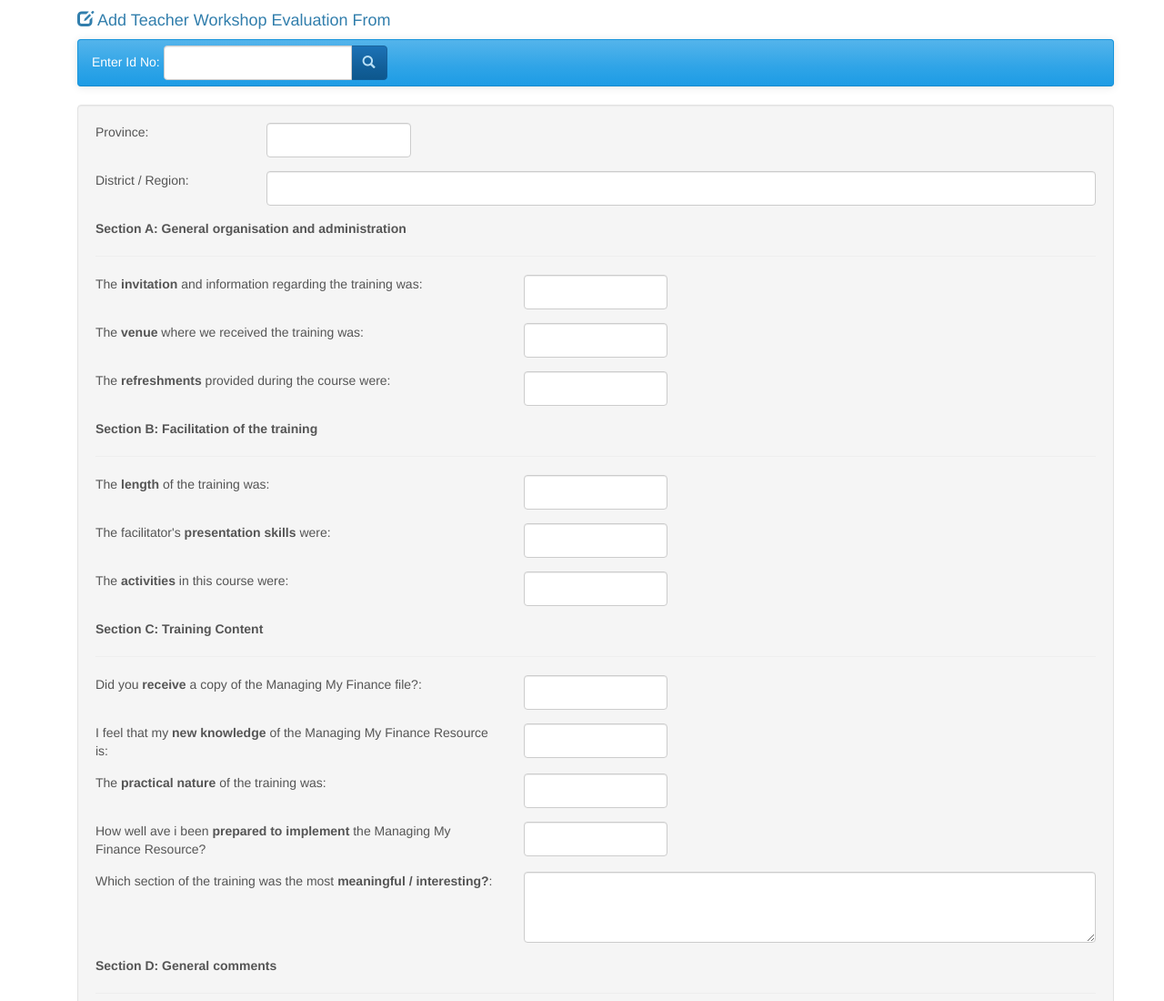
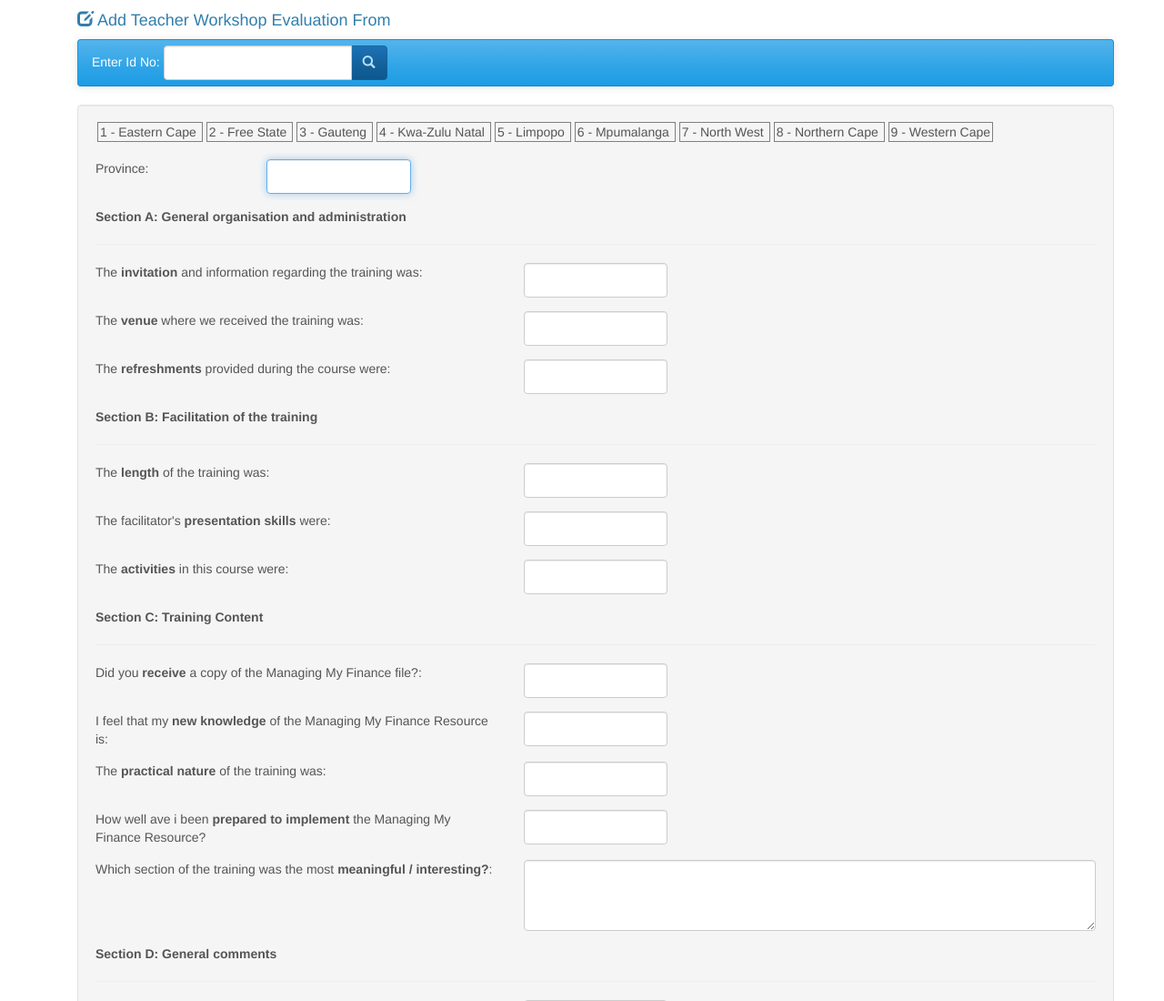
Before and after one commit to BoyZeePoole/ManagingYourMoney, a plain HTML site: page ManagingYourMoney/index.html at #!/home in a window 1280 px wide. Shown: the top 1100 px of the page at 91% size. Drawn offline with Linux system fonts and the light colour scheme.

Commit message:
Added province description

```diff
--- a/ManagingYourMoney/app/controllers/captureController.js
+++ b/ManagingYourMoney/app/controllers/captureController.js
@@ -40,6 +40,7 @@ app.controller('captureController', ['$scope', '$http', 'ngSettings', '$routePar
     $scope.showRecommend = '';
     $scope.showLength = '';
     $scope.crud = 'Add';
+    $('#province').select();
   }
 
   $scope.clear = function () {
@@ -47,7 +48,8 @@ app.controller('captureController', ['$scope', '$http', 'ngSettings', '$routePar
   }
   $scope.init();
   $scope.crud = "Add";
-  $scope.provinces = ['Gauteng', 'Eastern Cape', 'Kwa-Zulu Natal', 'Western Cape', 'North West Province', 'Free State', 'Northern Cape', 'Eight', 'Nine'];
+
+  $scope.provinces = ['Eastern Cape','Free State', 'Gauteng', 'Kwa-Zulu Natal', 'Limpopo','Mpumalanga','North West', 'Northern Cape', 'Western Cape'];
   $scope.options5 = ['poor', 'reasonable', 'average', 'good', 'excellent'];
   $scope.options3 = ['Too long', 'Just right', 'Too short'];
   $scope.options2 = ['YES', 'NO'];
--- a/ManagingYourMoney/app/views/captureForm.html
+++ b/ManagingYourMoney/app/views/captureForm.html
@@ -27,25 +27,28 @@
           <form name="editForm" novalidate class="form-horizontal">
             <fieldset>
               <div class="MediaEdit">
+                <span ng-repeat="province in provinces track by $index" style="border: solid 1px #808080;margin:2px;padding:2px">
+                  {{$index+1}} - {{province}}
+                </span><br /><br />
                 <div class="form-group">
                   <div class="col-md-2">
                     Province:
                   </div>
                   <div class="col-md-2">
-                    <input type="text" id="province" name="province" class="form-control" data-ng-keyup="captureForm('province', 'district')" data-ng-model="form.province" required />
+                    <input type="text" id="province" name="province" class="form-control" data-ng-keyup="captureForm('province', 'invitation')" data-ng-model="form.province" required />
                   </div>
                   <div class="col-md-8">
                     {{showProvince}}
                   </div>
                 </div>
-                <div class="form-group">
+                <!--<div class="form-group">
                   <div class="col-md-2">
                     District / Region:
                   </div>
                   <div class="col-md-10">
                     <input type="text" id="district" name="district" class="form-control" data-ng-model="form.district" />
                   </div>
-                </div>
+                </div>-->
                 <div>
                   <b>Section A:  General organisation and administration</b><br /><hr />
                 </div>
```
